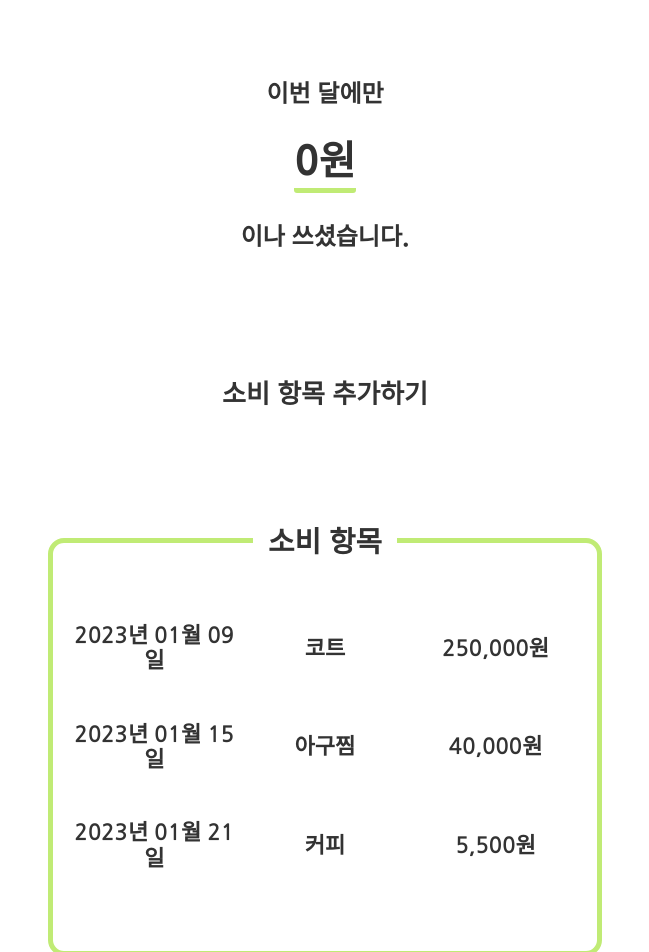
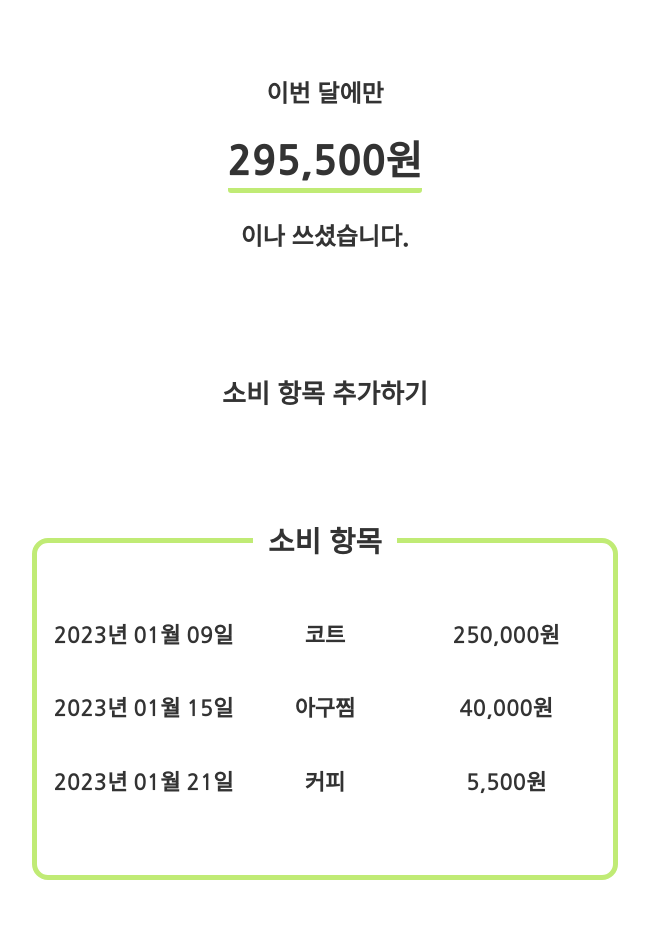
Before and after one commit to KimByeongHwa/WalletTracker, a React (Create React App) app: page / in a window 1280 px wide. Shown: the top 952 px of the page, without its empty margins (315-964 px from the left). After the commit the page ends 880 px from the top, so only its background shows below. Built offline with nearby package versions, Linux system fonts and the light colour scheme.

Commit message:
월 소비 금액 표시 기능 구현 완료

```diff
--- a/src/components/SpendingDetails.module.scss
+++ b/src/components/SpendingDetails.module.scss
@@ -1,7 +1,7 @@
 .SpendingDetails {
   margin: 0 auto;
   margin-top: 8rem;
-    width: 80%;
+  width: 85%;
   border: 5px solid #c0eb75;
   border-radius: 16px;
   padding: 5rem 1rem 5rem 1rem;
--- a/src/components/SpendingListAdder.jsx
+++ b/src/components/SpendingListAdder.jsx
@@ -69,15 +69,6 @@ function SpendingListAdder() {
   // console.log("nowMonth: ", nowMonth);
 
   useEffect(() => {
-    // let found = [];
-    // found = spendingList.filter((e) => {
-    //   console.log(e.amount, e.date.slice(4, 6), nowMonth);
-    //   if (e.date.slice(4, 6) === nowMonth) {
-    //     console.log("ok");
-    //   }
-    // });
-    // console.log("found:", found);
-
     countMonthlyTotalAmount();
   });
 
@@ -87,13 +78,17 @@ function SpendingListAdder() {
     let found = [];
     // FIXME. 여기서 spendingList가 비동기 처리로 인해서 한박자 늦게 먹힘. 처리 필요 => 바로 위에 found 부터 가져오자.
     found = spendingList.filter((e) => {
-      console.log(e.amount, e.date.slice(4, 6), nowMonth);
+      // console.log(e.amount, e.date.slice(4, 6), nowMonth);
       if (e.date.slice(4, 6) === nowMonth) {
-        found.push(e.amount.toString());
-        console.log("ok");
+        return e;
       }
     });
-    console.log("found:", found);
+    // console.log("found:", found);
+
+    found.map((e) => {
+      totalAmount += e.amount;
+    });
+    // console.log(totalAmount);
 
     setMonthlyTotalAmount(totalAmount.toLocaleString("ko-KR"));
     // console.log("monthlyTotalAmount:", monthlyTotalAmount);
```
Lines whose indentation alone changed are shown as unchanged.
